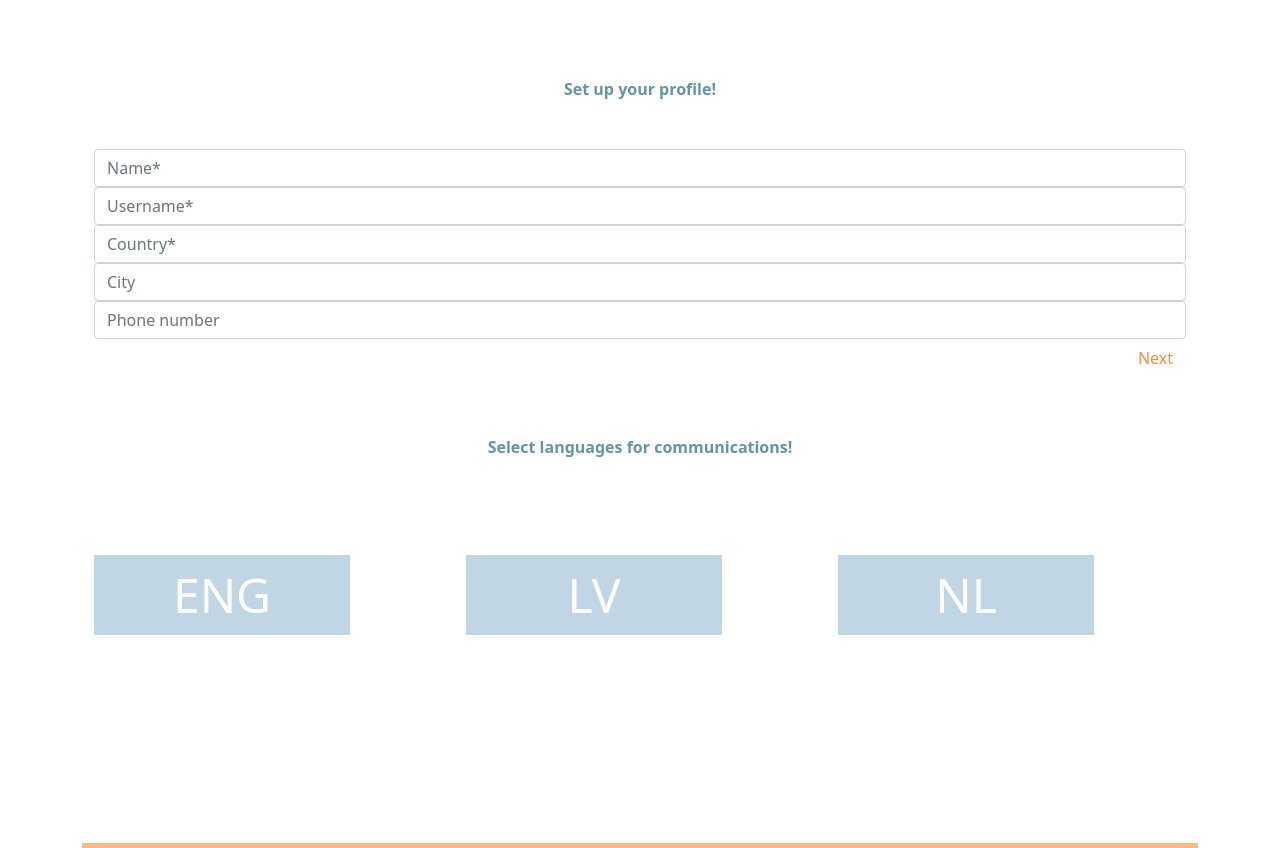
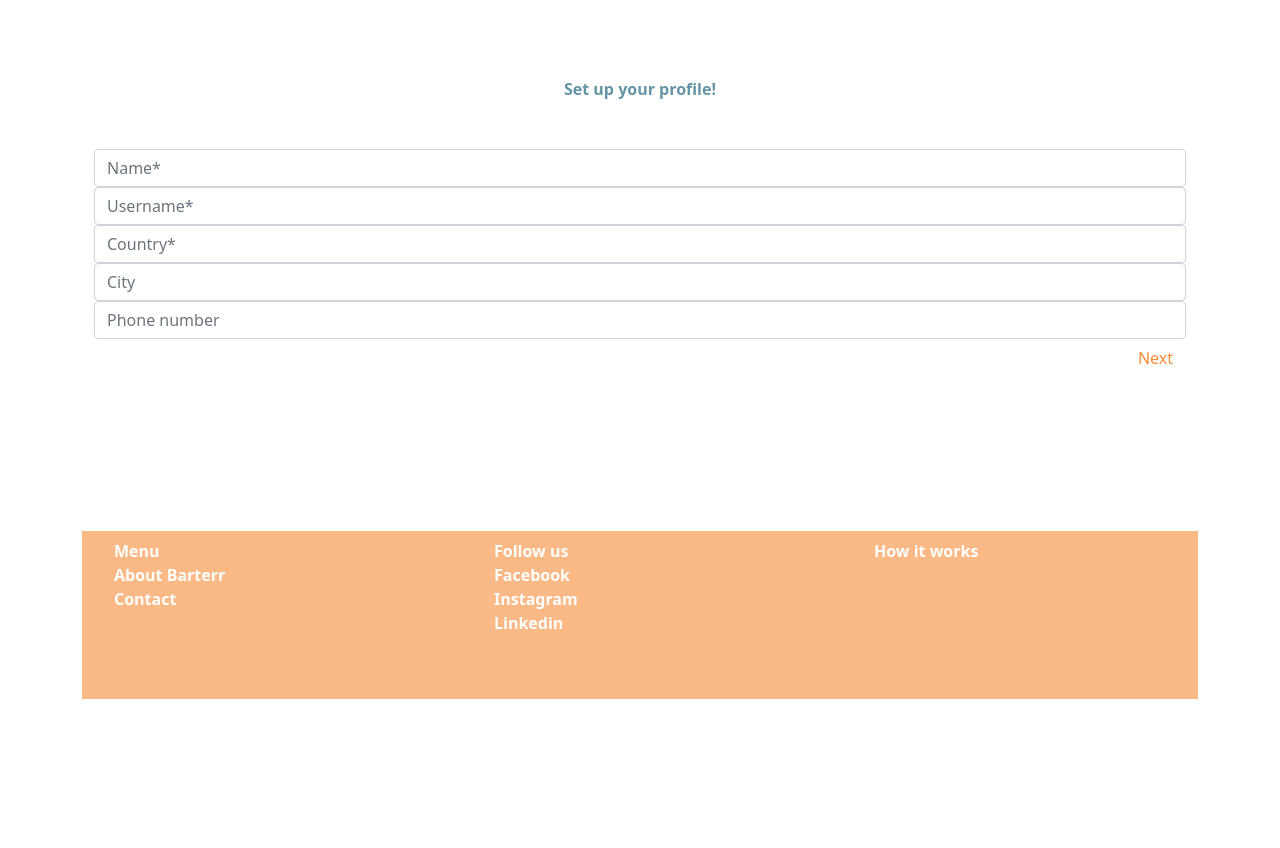
Before and after one commit to shhdq/barterr-html, a plain HTML site: page profileSetUp.html in a window 1280 px wide. Shown: the part 244-1092 px from the top of the page. After the commit the page ends 991 px from the top, so only its background shows below. Drawn offline with nearby package versions, Linux system fonts and the light colour scheme.

Commit message:
delete lang icons

```diff
--- a/profileSetUp.html
+++ b/profileSetUp.html
@@ -49,23 +49,6 @@
               </form>
         </div>
 
-        <div class="container mt-5 pt-5 text-center">
-            <p class="text">Select languages for communications!</p>
-            <div class="row setup mt-5 pt-5">
-                <div class="col-md-4 ">
-                    <a href="#"><p class="lang-card-1">ENG</p></a>
-                </div>
-                <div class="col-md-4">
-                    <a href="#"><p class="lang-card-2">LV</p></a>
-                </div>
-                <div class="col-md-4">
-                    <a href="#"><p class="lang-card-3">NL</p></a>
-                </div>
-            </div>
-        </div>
-
-
-
           <div class="col-md-12 footer pt-2 pb-5" style="margin-top: 15vw;">
             <div class="row">
                 <div class="col-md-4">
```
